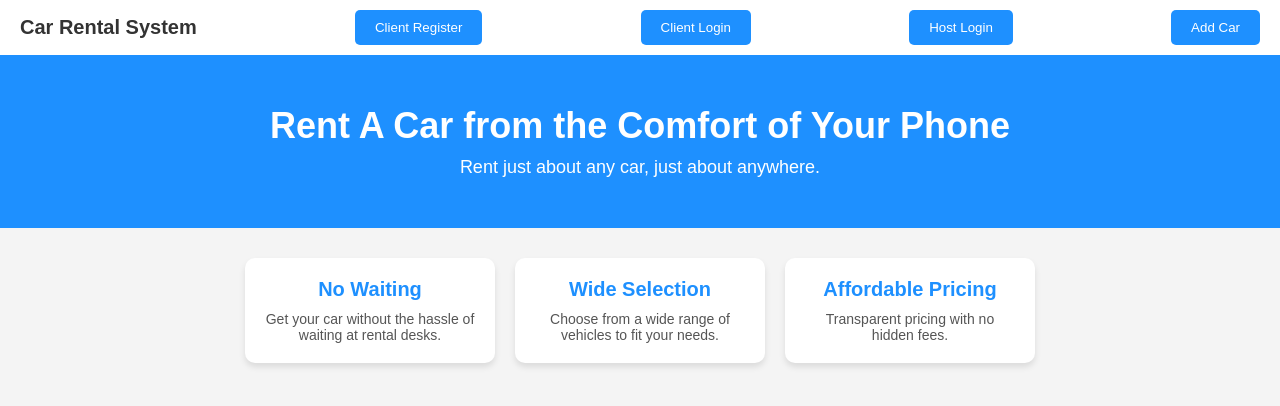
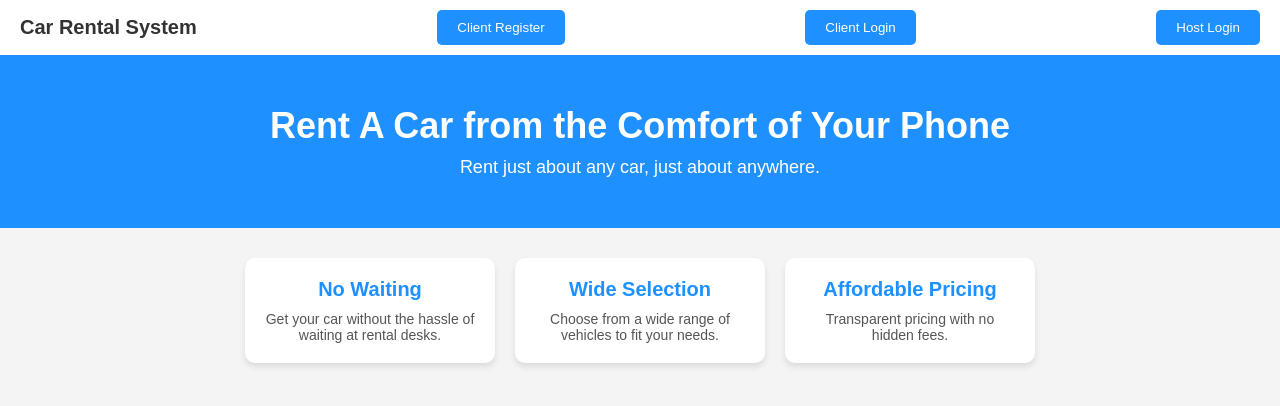
Before and after one commit to mkowa2/Car-Rental, a website: page views/index.html in a window 1280 px wide. Drawn offline with Linux system fonts and the light colour scheme.

Commit message:
Removed the add button from the main page

```diff
--- a/views/index.html
+++ b/views/index.html
@@ -13,7 +13,6 @@
             <button class="button client-register-btn" onclick="window.location.href='/client-register'">Client Register</button>
             <button class="button client-login-btn" onclick="window.location.href='/client-login'">Client Login</button>
             <button class="button host-login-btn" onclick="window.location.href='/host-login'">Host Login</button>
-            <button class="button add-car-btn" onclick="window.location.href='/add-car'">Add Car</button>
         </div>
     </header>
 
```
